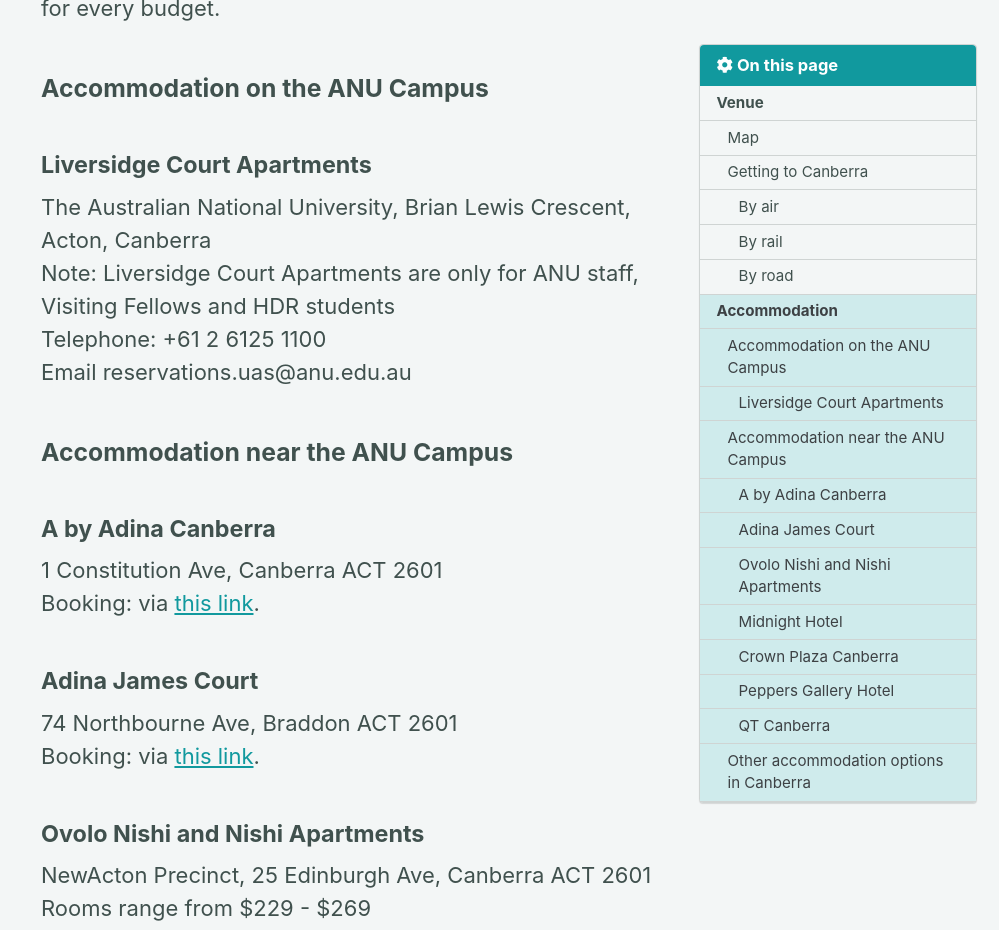
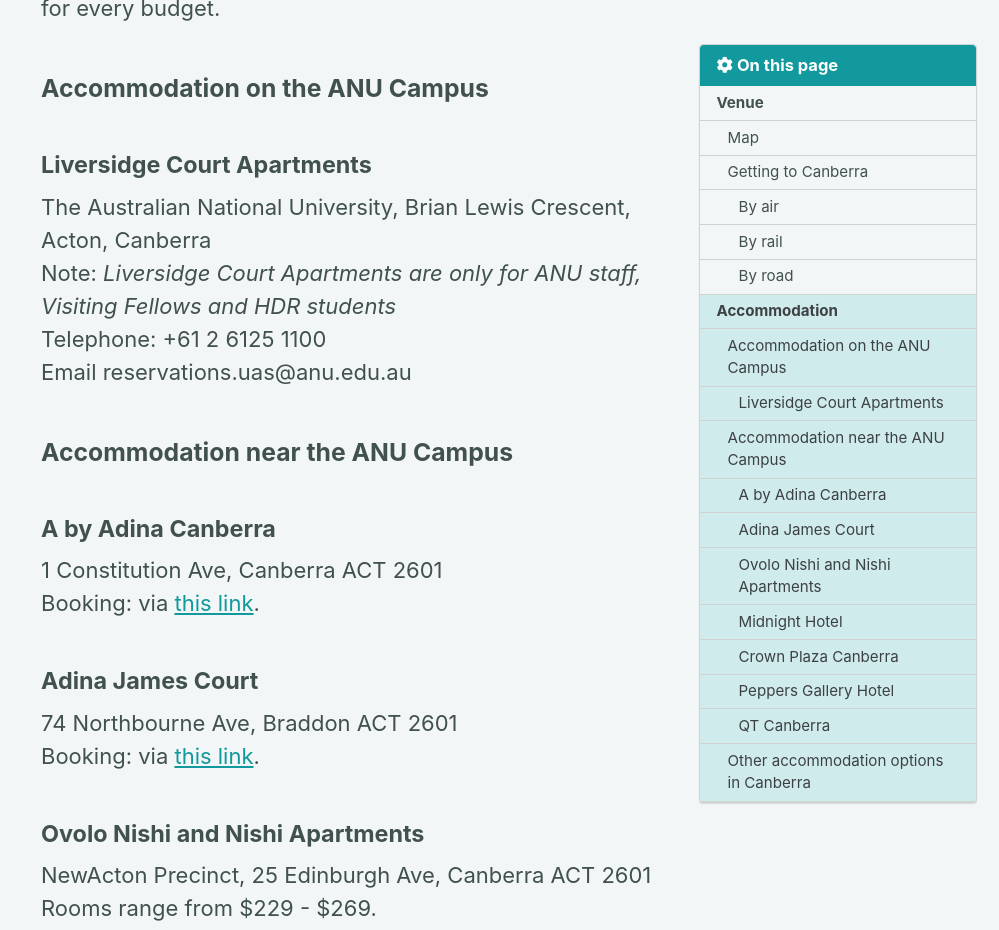
Before and after one commit to jkkummerfeld/alta2025, a Jekyll site: the page built from _pages/venue.md, in a window 1280 px wide and 1400 px high, scrolled down 2092 px. Shown: the top 930 px of the window, without its empty margins (281-1280 px from the left). Built offline with Jekyll 4.4.1, drawn with Linux system fonts in a browser that asks for light colours; cached includes are drawn as plain includes.

```diff
--- a/_pages/venue.md
+++ b/_pages/venue.md
@@ -42,7 +42,7 @@ Canberra boasts a wide range of accommodation providers for every budget.
 
 #### Liversidge Court Apartments
 The Australian National University, Brian Lewis Crescent, Acton, Canberra
-Note: Liversidge Court Apartments are only for ANU staff, Visiting Fellows and HDR students
+Note: *Liversidge Court Apartments are only for ANU staff, Visiting Fellows and HDR students*
 Telephone: +61 2 6125 1100
 Email reservations.uas@anu.edu.au
 
@@ -61,7 +61,7 @@ Booking: via [this link](https://reservations.tfehotels.com/?adult=1&arrive=2024
 #### Ovolo Nishi and Nishi Apartments
 
 NewActon Precinct, 25 Edinburgh Ave, Canberra ACT 2601
-Rooms range from $229 - $269
+Rooms range from $229 - $269.
 Booking: please email events.nishi@ovolohotels.com with booking code “ALTA ANU 2024” or “744067”.
 
 #### Midnight Hotel
```
